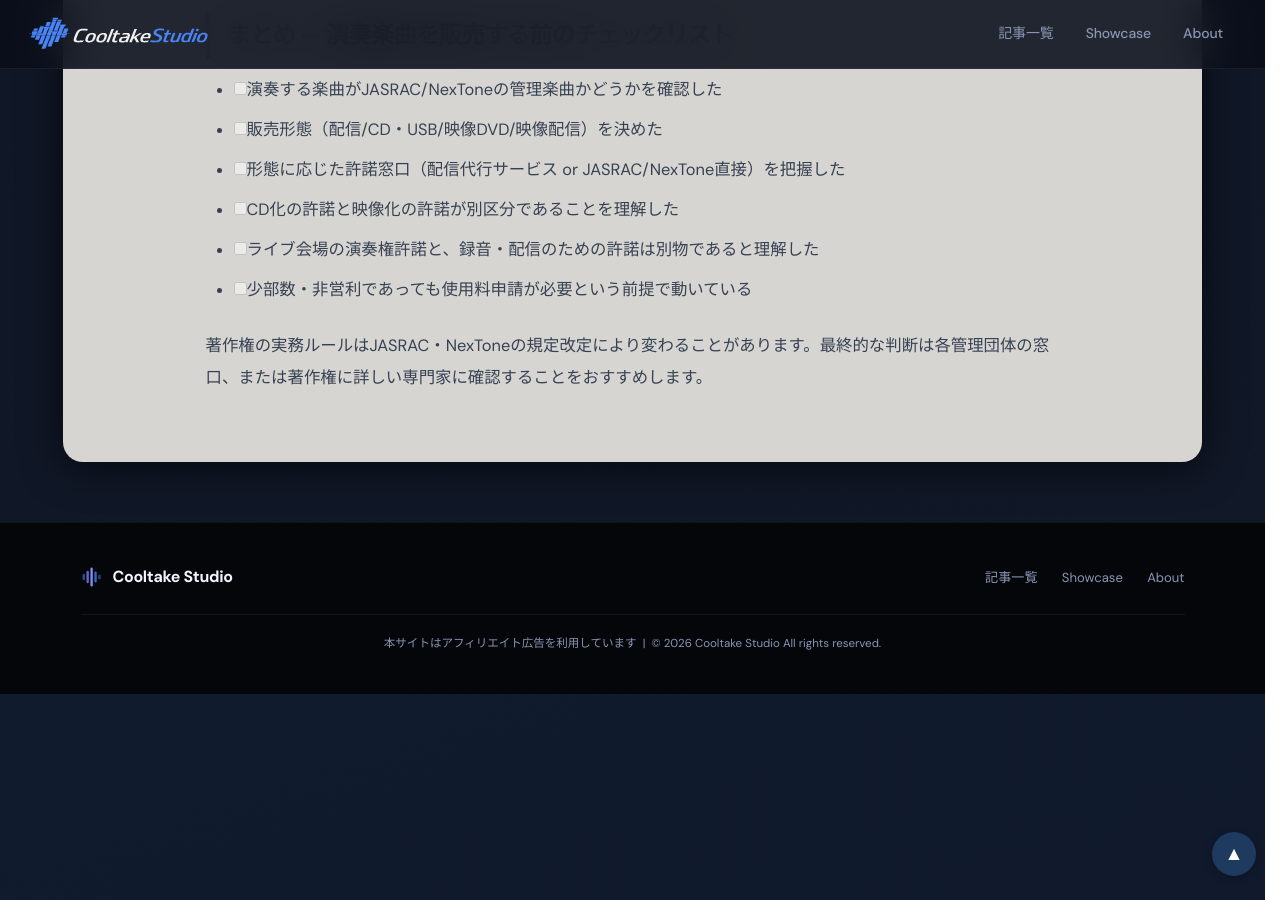
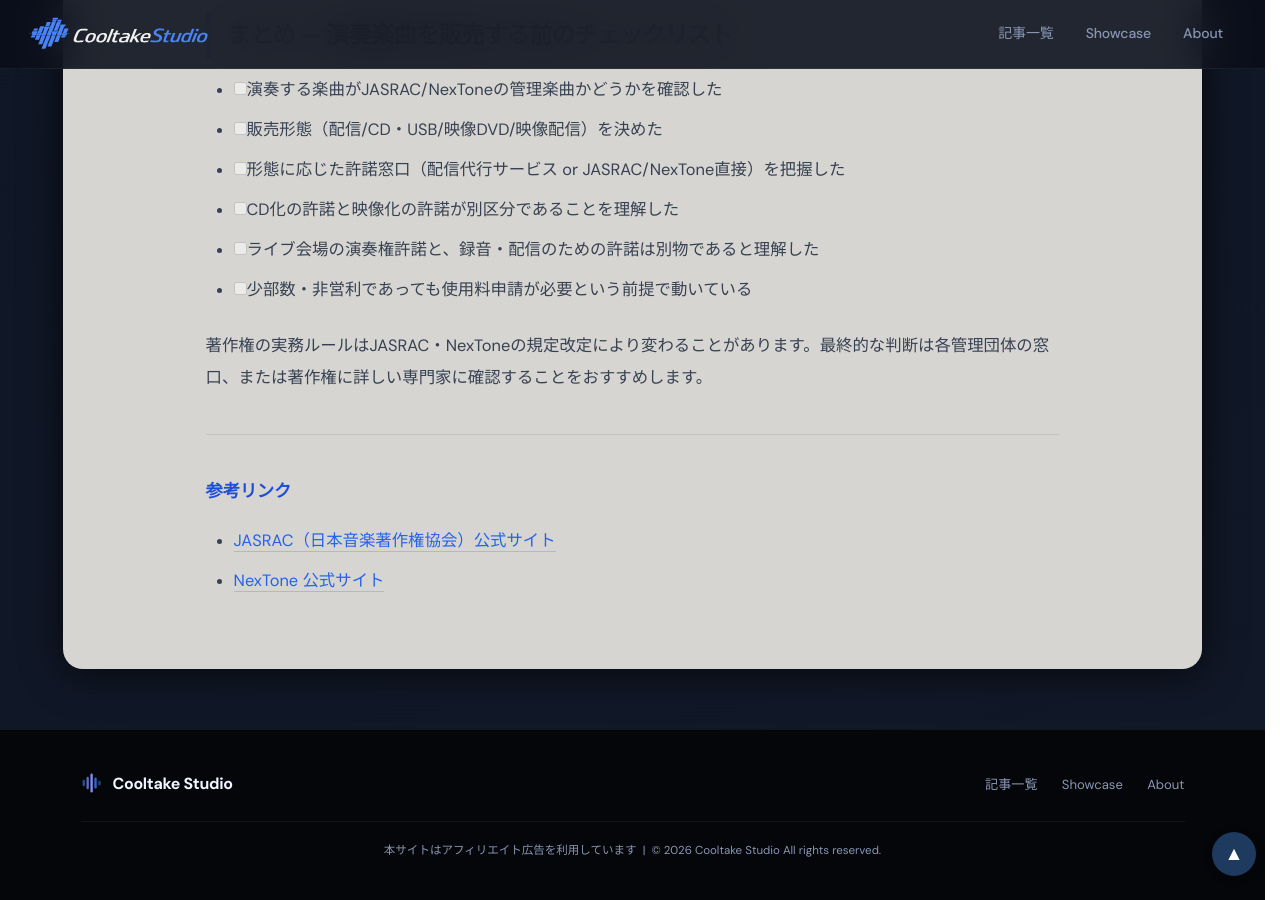
Before and after one commit to cooltake/cooltake-staging, a Jekyll site: the page built from _posts/2026-07-07-performance-royalty-guide.md, in a window 1280 px wide and 900 px high, scrolled down 5789 px. Built offline with Jekyll 4.4.1, drawn with Linux system fonts in a browser that asks for light colours; some web fonts are replaced.

Commit message:
content: add JASRAC/NexTone official site reference links to 2026-07-07-performance-royalty-guide.md

```diff
--- a/_posts/2026-07-07-performance-royalty-guide.md
+++ b/_posts/2026-07-07-performance-royalty-guide.md
@@ -125,3 +125,10 @@
 - [ ] 少部数・非営利であっても使用料申請が必要という前提で動いている
 
 著作権の実務ルールはJASRAC・NexToneの規定改定により変わることがあります。最終的な判断は各管理団体の窓口、または著作権に詳しい専門家に確認することをおすすめします。
+
+---
+
+### 参考リンク
+
+- [JASRAC（日本音楽著作権協会）公式サイト](https://www.jasrac.or.jp/)
+- [NexTone 公式サイト](https://www.nex-tone.co.jp/)
```
